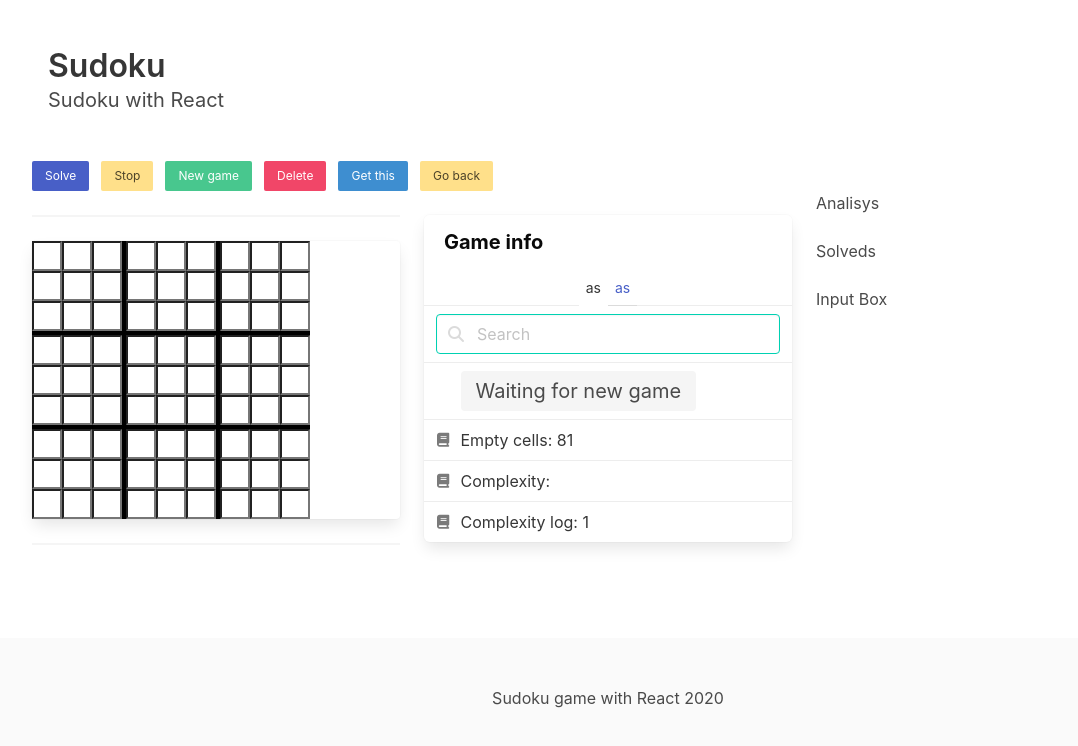
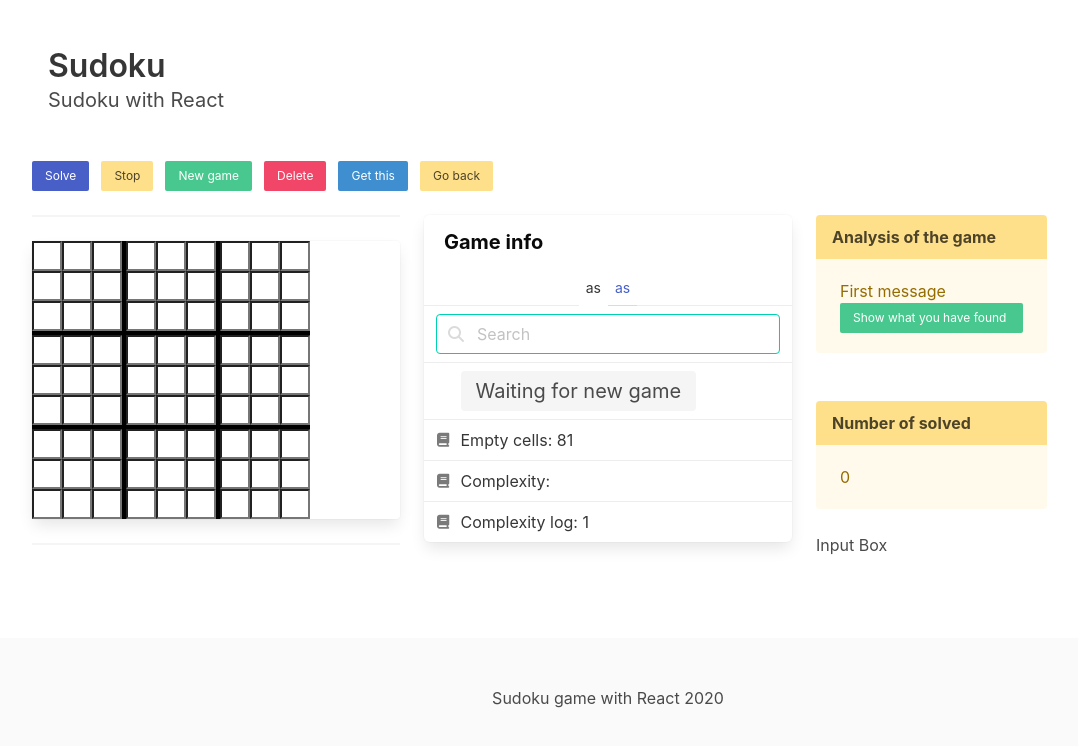
Before and after one commit to qmarquez/udemy.learnReact.Sudoku.lessonsAndNotes, a React app in the folder sudoku-app/: page / in a window 1280 px wide. Shown: the top 746 px of the page, without its empty margins (32-1110 px from the left). Built offline with nearby package versions, Linux system fonts and the light colour scheme.

Commit message:
Class 32 - Console component.
- To give us some feedback about the flow of the game.
- Create levels file.

```diff
--- a/sudoku-app/src/App.jsx
+++ b/sudoku-app/src/App.jsx
@@ -6,6 +6,7 @@ import Board from './components/Board';
 import config from './config';
 import GameInfo from './components/GameInfo';
 import NewGame from './Controls/NewGame';
+import ConsoleRight from './components/ConsoleRight';
 
 class App extends React.Component {
 
@@ -16,6 +17,8 @@ class App extends React.Component {
     complexityLevel: null,
     complexityLog: 1,
     countEmptyCells: config.N_ROWS * config.N_COLUMNS,
+    consoleMessage: 'First message',
+    numberOfSolved: 0
   };
 
   solve = () => {
@@ -46,6 +49,12 @@ class App extends React.Component {
 
   }
   handleFocus = () => {
+
+  }
+  handleShowFound = () => {
+
+  }
+  sendConsole = () => {
 
   }
 
@@ -83,8 +92,13 @@ class App extends React.Component {
               <div className="column">
                 <div className="columns">
                   <div className="row">
-                    <div className="column">Analisys</div>
-                    <div className="column">Solveds</div>
+                    <div className="column">
+                      <ConsoleRight
+                        consoleMessage={this.state.consoleMessage}
+                        numberOfSolved={this.state.numberOfSolved}
+                        showFound={this.handleShowFound}
+                      />
+                    </div>
                     <div className="column">Input Box</div>
                   </div>
                 </div>
--- a/sudoku-app/src/Controls/NewGame.js
+++ b/sudoku-app/src/Controls/NewGame.js
@@ -1,120 +1,17 @@
 import _ from 'lodash';
 import config from '../config';
+import levels from '../levels';
 
 export default class NewGame {
+
   static getRandomLevel() {
-    const levels = [
-      {
-        id: 1,
-        dificult: config.DIFICULT.EASY,
-        board: [
-          [1, 0, 0], [2, 0, 4], [3, 0, 5],
-          [5, 1, 1], [6, 1, 2], [4, 1, 5], [1, 1, 7], [2, 1, 8],
-          [3, 2, 1], [7, 2, 2], [5, 2, 8],
-          [2, 3, 2], [6, 3, 7],
-          [1, 4, 0], [8, 4, 1], [9, 4, 7], [7, 4, 8],
-          [9, 5, 1], [2, 5, 6],
-          [4, 6, 0], [8, 6, 6], [3, 6, 7],
-          [7, 7, 0], [2, 7, 1], [3, 7, 3], [6, 7, 6], [5, 7, 7],
-          [6, 8, 3], [9, 8, 4]
-        ]
-      }, {
-        id: 2,
-        dificult: config.DIFICULT.EASY,
-        board: [
-          [4, 0, 0], [9, 0, 4], [7, 0, 7],
-          [2, 1, 3], [6, 1, 5], [9, 1, 6],
-          [7, 2, 5], [2, 2, 8],
-          [3, 3, 0], [8, 3, 1], [9, 3, 3], [1, 3, 8],
-          [2, 4, 1], [4, 4, 2], [6, 4, 6], [3, 4, 7],
-          [9, 5, 0], [3, 5, 5], [5, 5, 7], [4, 5, 8],
-          [8, 6, 0], [4, 6, 3],
-          [1, 7, 2], [6, 7, 3], [8, 7, 5],
-          [9, 8, 1], [7, 8, 4], [5, 8, 8]
-        ],
-      }, {
-        id: 3,
-        dificult: config.DIFICULT.MEDIUM,
-        board: [
-          [6, 0, 0], [3, 0, 1],
-          [7, 1, 0], [4, 1, 2], [5, 1, 5],
-          [1, 2, 1], [5, 2, 2], [4, 2, 4], [6, 2, 8],
-          [5, 3, 0], [7, 3, 2], [8, 3, 5],
-          [8, 4, 1], [2, 4, 4], [1, 4, 7],
-          [5, 5, 3], [3, 5, 6], [7, 5, 8],
-          [4, 6, 0], [6, 6, 4], [1, 6, 6], [7, 6, 7],
-          [9, 7, 3], [2, 7, 6], [5, 7, 8],
-          [4, 8, 7], [3, 8, 8]
-        ],
-      }, {
-        id: 4,
-        dificult: config.DIFICULT.MEDIUM,
-        board: [
-          [8, 0, 1], [3, 0, 2], [2, 0, 5], [1, 0, 7],
-          [3, 1, 4], [4, 1, 8],
-          [2, 2, 1], [7, 2, 2], [8, 2, 8],
-          [5, 3, 2], [7, 3, 4], [3, 3, 7],
-          [5, 4, 3], [8, 4, 4], [6, 4, 5],
-          [6, 5, 1], [4, 5, 4], [1, 5, 6],
-          [9, 6, 0], [5, 6, 6], [7, 6, 7],
-          [3, 7, 0], [1, 7, 4],
-          [7, 8, 1], [6, 8, 3], [4, 8, 6], [9, 8, 7]
-        ],
-      }, {
-        id: 5,
-        dificult: config.DIFICULT.HARD,
-        board: [
-          [2, 0, 4], [7, 0, 7],
-          [3, 1, 4], [4, 1, 5],
-          [3, 2, 0], [5, 2, 1], [8, 2, 2],
-          [5, 3, 0], [4, 3, 2], [8, 3, 3],
-          [1, 4, 3], [8, 4, 7], [9, 4, 8],
-          [2, 5, 2], [6, 5, 8],
-          [2, 6, 0], [4, 6, 1], [7, 6, 6],
-          [9, 7, 1], [5, 7, 5], [2, 7, 6],
-          [6, 8, 4], [7, 8, 5], [1, 8, 6]
-        ],
-      }, {
-        id: 6,
-        dificult: config.DIFICULT.HARD,
-        board: [
-          [2, 0, 4], [7, 0, 7],
-          [3, 1, 4], [4, 1, 5],
-          [3, 2, 0], [5, 2, 1], [8, 2, 2],
-          [5, 3, 0], [4, 3, 2], [8, 3, 3],
-          [1, 4, 3], [8, 4, 7], [9, 4, 8],
-          [2, 5, 2], [6, 5, 8],
-          [2, 6, 0], [4, 6, 1], [7, 6, 6],
-          [9, 7, 1], [5, 7, 5], [2, 7, 6],
-          [6, 8, 4], [7, 8, 5], [1, 8, 6]
-        ],
-      }, {
-        id: 7,
-        dificult: config.DIFICULT.HARD,
-        board: [
-          [9, 0, 0], [8, 0, 1], [1, 0, 2], [6, 0, 5], [4, 0, 6], [5, 0, 7],
-          [4, 1, 3], [1, 1, 6], [7, 1, 8],
-          [2, 3, 4], [4, 3, 7],
-          [1, 4, 0], [9, 4, 2], [2, 4, 6], [3, 4, 8],
-          [3, 5, 1], [1, 5, 4],
-          [7, 6, 6],
-          [6, 7, 0], [3, 7, 2], [5, 7, 5],
-          [1, 8, 1], [8, 8, 2], [9, 8, 3], [5, 8, 6], [2, 8, 7], [6, 8, 8]
-        ],
-      },
-    ];
-
-    const newBoard = (valuesWithCoords) => {
-      // valuesWithCoords: [[value,row,column]...]
-      const newBoard = new Array(config.N_COLUMNS * config.N_ROWS).fill("");
-      valuesWithCoords.forEach(([value, row, column]) => newBoard[row * 9 + column] = value);
-
-      return newBoard;
-    }
-
     levels.map(
       level => {
-        level.board = newBoard(level.board);
+        const newBoard = new Array(config.N_COLUMNS * config.N_ROWS).fill("");
+
+        level.board.forEach(([value, row, column]) => newBoard[row * 9 + column] = value);
+        level.board = newBoard;
+
         return level;
       }
     );
--- /dev/null
+++ b/sudoku-app/src/components/ConsoleRight.jsx
@@ -0,0 +1,37 @@
+import React from 'react';
+
+export default ({ consoleMessage, numberOfSolved, showFound }) => {
+
+  return (
+    <div>
+      <br />
+      <article className="message is-warning">
+        <div className="message-header">
+          <p>Analysis of the game</p>
+        </div>
+
+        <div className="message-body">
+          {consoleMessage}
+
+          <br/>
+
+          <button className="button is-small is-success" onClick={showFound}>
+            Show what you have found&nbsp;
+          </button>
+        </div>
+      </article>
+
+      <br />
+
+      <article className="message is-warning">
+        <div className="message-header">
+          <p>Number of solved</p>
+        </div>
+        <div className="message-body">
+          {numberOfSolved}
+        </div>
+      </article>
+    </div>
+  );
+
+}
--- /dev/null
+++ b/sudoku-app/src/levels.js
@@ -0,0 +1,102 @@
+import config from "./config";
+
+export default [
+  {
+    id: 1,
+    dificult: config.DIFICULT.EASY,
+    board: [
+      [1, 0, 0], [2, 0, 4], [3, 0, 5],
+      [5, 1, 1], [6, 1, 2], [4, 1, 5], [1, 1, 7], [2, 1, 8],
+      [3, 2, 1], [7, 2, 2], [5, 2, 8],
+      [2, 3, 2], [6, 3, 7],
+      [1, 4, 0], [8, 4, 1], [9, 4, 7], [7, 4, 8],
+      [9, 5, 1], [2, 5, 6],
+      [4, 6, 0], [8, 6, 6], [3, 6, 7],
+      [7, 7, 0], [2, 7, 1], [3, 7, 3], [6, 7, 6], [5, 7, 7],
+      [6, 8, 3], [9, 8, 4]
+    ]
+  }, {
+    id: 2,
+    dificult: config.DIFICULT.EASY,
+    board: [
+      [4, 0, 0], [9, 0, 4], [7, 0, 7],
+      [2, 1, 3], [6, 1, 5], [9, 1, 6],
+      [7, 2, 5], [2, 2, 8],
+      [3, 3, 0], [8, 3, 1], [9, 3, 3], [1, 3, 8],
+      [2, 4, 1], [4, 4, 2], [6, 4, 6], [3, 4, 7],
+      [9, 5, 0], [3, 5, 5], [5, 5, 7], [4, 5, 8],
+      [8, 6, 0], [4, 6, 3],
+      [1, 7, 2], [6, 7, 3], [8, 7, 5],
+      [9, 8, 1], [7, 8, 4], [5, 8, 8]
+    ],
+  }, {
+    id: 3,
+    dificult: config.DIFICULT.MEDIUM,
+    board: [
+      [6, 0, 0], [3, 0, 1],
+      [7, 1, 0], [4, 1, 2], [5, 1, 5],
+      [1, 2, 1], [5, 2, 2], [4, 2, 4], [6, 2, 8],
+      [5, 3, 0], [7, 3, 2], [8, 3, 5],
+      [8, 4, 1], [2, 4, 4], [1, 4, 7],
+      [5, 5, 3], [3, 5, 6], [7, 5, 8],
+      [4, 6, 0], [6, 6, 4], [1, 6, 6], [7, 6, 7],
+      [9, 7, 3], [2, 7, 6], [5, 7, 8],
+      [4, 8, 7], [3, 8, 8]
+    ],
+  }, {
+    id: 4,
+    dificult: config.DIFICULT.MEDIUM,
+    board: [
+      [8, 0, 1], [3, 0, 2], [2, 0, 5], [1, 0, 7],
+      [3, 1, 4], [4, 1, 8],
+      [2, 2, 1], [7, 2, 2], [8, 2, 8],
+      [5, 3, 2], [7, 3, 4], [3, 3, 7],
+      [5, 4, 3], [8, 4, 4], [6, 4, 5],
+      [6, 5, 1], [4, 5, 4], [1, 5, 6],
+      [9, 6, 0], [5, 6, 6], [7, 6, 7],
+      [3, 7, 0], [1, 7, 4],
+      [7, 8, 1], [6, 8, 3], [4, 8, 6], [9, 8, 7]
+    ],
+  }, {
+    id: 5,
+    dificult: config.DIFICULT.HARD,
+    board: [
+      [2, 0, 4], [7, 0, 7],
+      [3, 1, 4], [4, 1, 5],
+      [3, 2, 0], [5, 2, 1], [8, 2, 2],
+      [5, 3, 0], [4, 3, 2], [8, 3, 3],
+      [1, 4, 3], [8, 4, 7], [9, 4, 8],
+      [2, 5, 2], [6, 5, 8],
+      [2, 6, 0], [4, 6, 1], [7, 6, 6],
+      [9, 7, 1], [5, 7, 5], [2, 7, 6],
+      [6, 8, 4], [7, 8, 5], [1, 8, 6]
+    ],
+  }, {
+    id: 6,
+    dificult: config.DIFICULT.HARD,
+    board: [
+      [2, 0, 4], [7, 0, 7],
+      [3, 1, 4], [4, 1, 5],
+      [3, 2, 0], [5, 2, 1], [8, 2, 2],
+      [5, 3, 0], [4, 3, 2], [8, 3, 3],
+      [1, 4, 3], [8, 4, 7], [9, 4, 8],
+      [2, 5, 2], [6, 5, 8],
+      [2, 6, 0], [4, 6, 1], [7, 6, 6],
+      [9, 7, 1], [5, 7, 5], [2, 7, 6],
+      [6, 8, 4], [7, 8, 5], [1, 8, 6]
+    ],
+  }, {
+    id: 7,
+    dificult: config.DIFICULT.HARD,
+    board: [
+      [9, 0, 0], [8, 0, 1], [1, 0, 2], [6, 0, 5], [4, 0, 6], [5, 0, 7],
+      [4, 1, 3], [1, 1, 6], [7, 1, 8],
+      [2, 3, 4], [4, 3, 7],
+      [1, 4, 0], [9, 4, 2], [2, 4, 6], [3, 4, 8],
+      [3, 5, 1], [1, 5, 4],
+      [7, 6, 6],
+      [6, 7, 0], [3, 7, 2], [5, 7, 5],
+      [1, 8, 1], [8, 8, 2], [9, 8, 3], [5, 8, 6], [2, 8, 7], [6, 8, 8]
+    ],
+  },
+];
```
